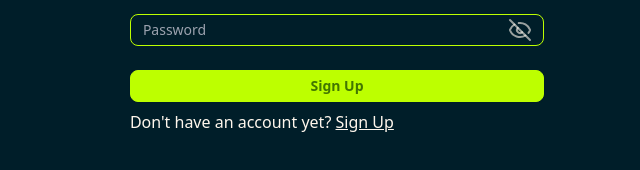
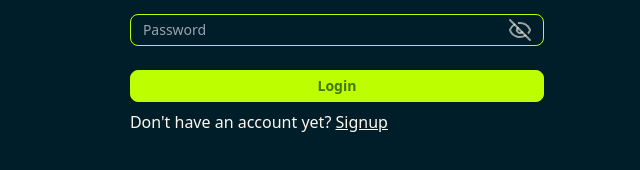
Before and after one commit to kepsteen/pickle-pal, a React (Vite) app in the folder Frontend/: page /login in a window 1280 px wide. Shown: the part 434-604 px from the top of the page, without its empty margins (303-943 px from the left). Built offline with nearby package versions, Linux system fonts and the light colour scheme; no server answers.

Commit message:
fix auth flow

```diff
--- a/Frontend/src/components/Headers/ClerkHeader.tsx
+++ b/Frontend/src/components/Headers/ClerkHeader.tsx
@@ -5,7 +5,7 @@ import {
 	UserButton,
 } from "@clerk/clerk-react";
 
-export default function Header() {
+export default function ClerkHeader() {
 	return (
 		<header>
 			<SignedOut>
--- a/Frontend/src/pages/Auth/LoginPage.tsx
+++ b/Frontend/src/pages/Auth/LoginPage.tsx
@@ -1,4 +1,4 @@
-// import { useSignIn } from "@clerk/clerk-react";
+import { useSignIn } from "@clerk/clerk-react";
 import {
 	Card,
 	CardContent,
@@ -23,7 +23,7 @@ export default function LoginPage() {
 	const [isPending, setIsPending] = useState(false);
 	const [showPassword, setShowPassword] = useState(false);
 
-	// const { signIn } = useSignIn();
+	const { signIn } = useSignIn();
 	const {
 		register,
 		handleSubmit,
@@ -34,11 +34,11 @@ export default function LoginPage() {
 		setIsPending(true);
 		try {
 			console.log("data", data);
-			// const result = await signIn?.create({
-			// 	identifier: data.email,
-			// 	strategy: "password",
-			// 	password: data.password,
-			// });
+			await signIn?.create({
+				identifier: data.email,
+				strategy: "password",
+				password: data.password,
+			});
 			// Todo: Add Loading state
 		} catch (error) {
 			console.error("Error signing up", error);
@@ -99,13 +99,13 @@ export default function LoginPage() {
 							shape="block"
 							className={cn("mt-2", isPending ? "btn-disabled" : "")}
 						>
-							Sign Up
+							Login
 						</Button>
 					</form>
 					<p>
 						Don&apos;t have an account yet?{" "}
 						<NavLink to="/register" className="underline hover:text-primary">
-							Sign Up
+							Signup
 						</NavLink>
 					</p>
 				</CardContent>
--- a/Frontend/src/pages/Auth/SignUpPage.tsx
+++ b/Frontend/src/pages/Auth/SignUpPage.tsx
@@ -48,7 +48,7 @@ export default function SignUpPage() {
 		setIsPending(true);
 		try {
 			console.log("data", data);
-			const result = await signUp?.create({
+			await signUp?.create({
 				emailAddress: data.email,
 				password: data.password,
 			});
```
